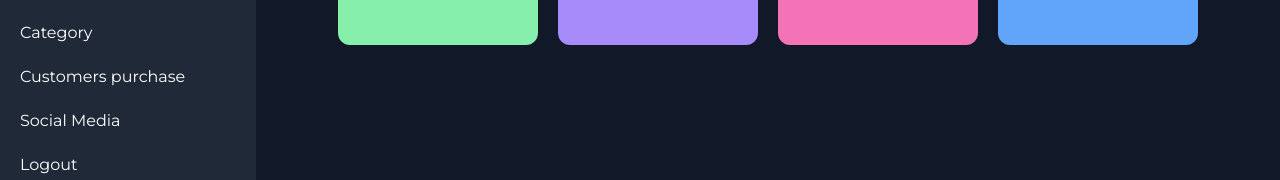
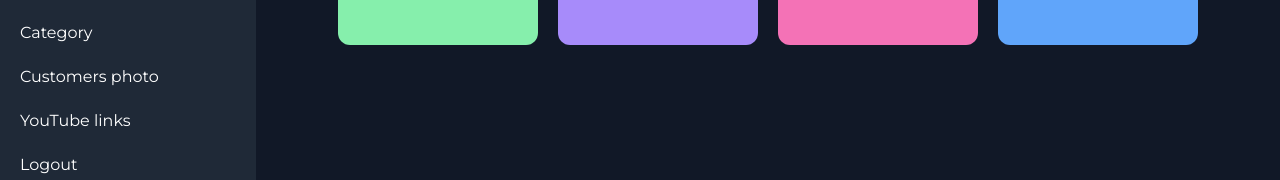
Before and after one commit to iamgauhar/connecting-tariq-CMS, a React (Vite) app: page / in a window 1280 px wide. Shown: the part 255-435 px from the top of the page. Built offline with nearby package versions, Linux system fonts and the light colour scheme; sample sign-in values are in the browser's storage.

Commit message:
bug fixes

```diff
--- a/src/components/Sidebar.jsx
+++ b/src/components/Sidebar.jsx
@@ -67,7 +67,7 @@ const Sidebar = () => {
                         className="category"
                         onClick={() => setShowMenu(false)}
                     >
-                        Customers purchase
+                        Customers photo
                     </NavLink>
                 </li>
                 <li className="hover:font-semibold">
@@ -76,7 +76,7 @@ const Sidebar = () => {
                         className="category"
                         onClick={() => setShowMenu(false)}
                     >
-                        Social Media
+                        YouTube links
                     </NavLink>
                 </li>
 
```
